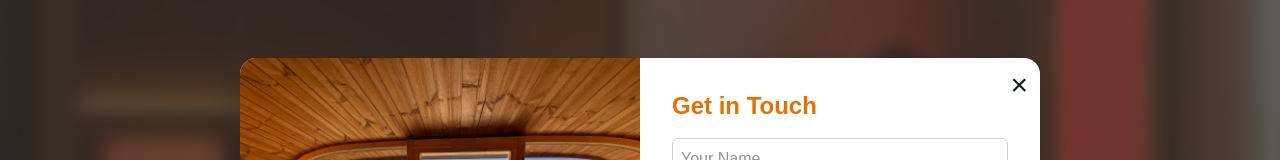
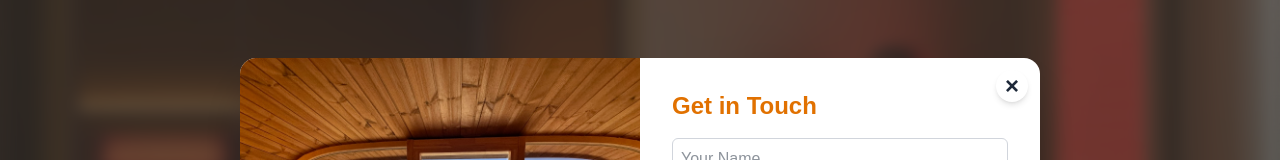
Before and after one commit to Pragatisingh0417/luxury-saunas, a Next.js app: page / in a window 1280 px wide. Shown: the part 157-317 px from the top of the page. Built offline with nearby package versions, Linux system fonts and the light colour scheme.

Commit message:
button update

```diff
--- a/app/components/PopupForm.tsx
+++ b/app/components/PopupForm.tsx
@@ -45,10 +45,10 @@ export default function PopupForm() {
         ref={popupRef}
         className="bg-white rounded-2xl shadow-2xl w-full max-w-[800px] overflow-hidden flex flex-col md:flex-row relative animate-fadeIn"
       >
-        {/* Close button (always visible) */}
+        {/* Close button with white background */}
         <button
           onClick={() => setIsOpen(false)}
-          className="absolute top-3 right-3 text-gray-900 hover:text-gray-800 text-3xl leading-none z-50"
+          className="absolute top-3 right-3 bg-white text-gray-800 hover:bg-gray-100 shadow-md rounded-full w-8 h-8 flex items-center justify-center text-2xl font-bold z-50 transition-all"
           aria-label="Close popup"
         >
           ×
```
